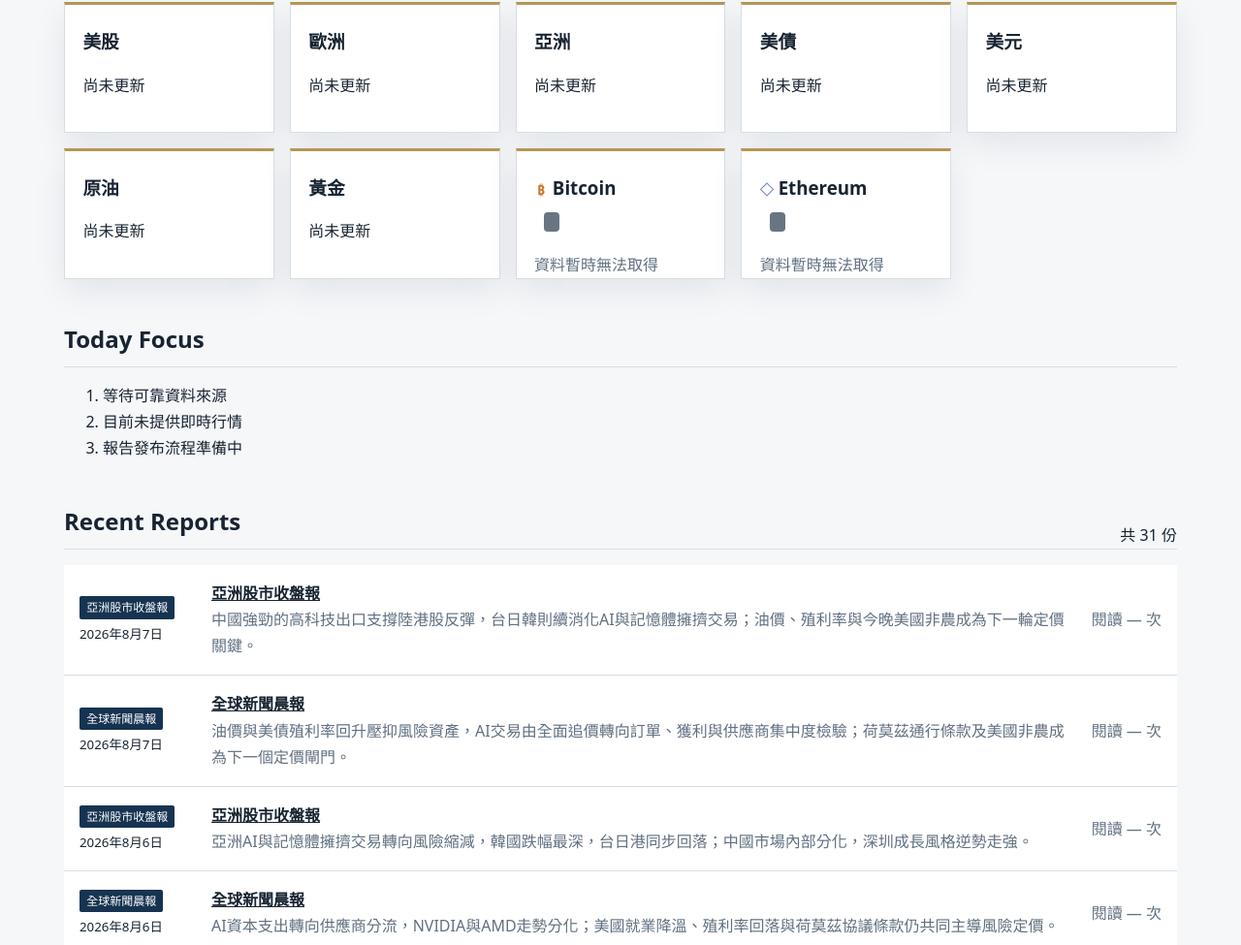
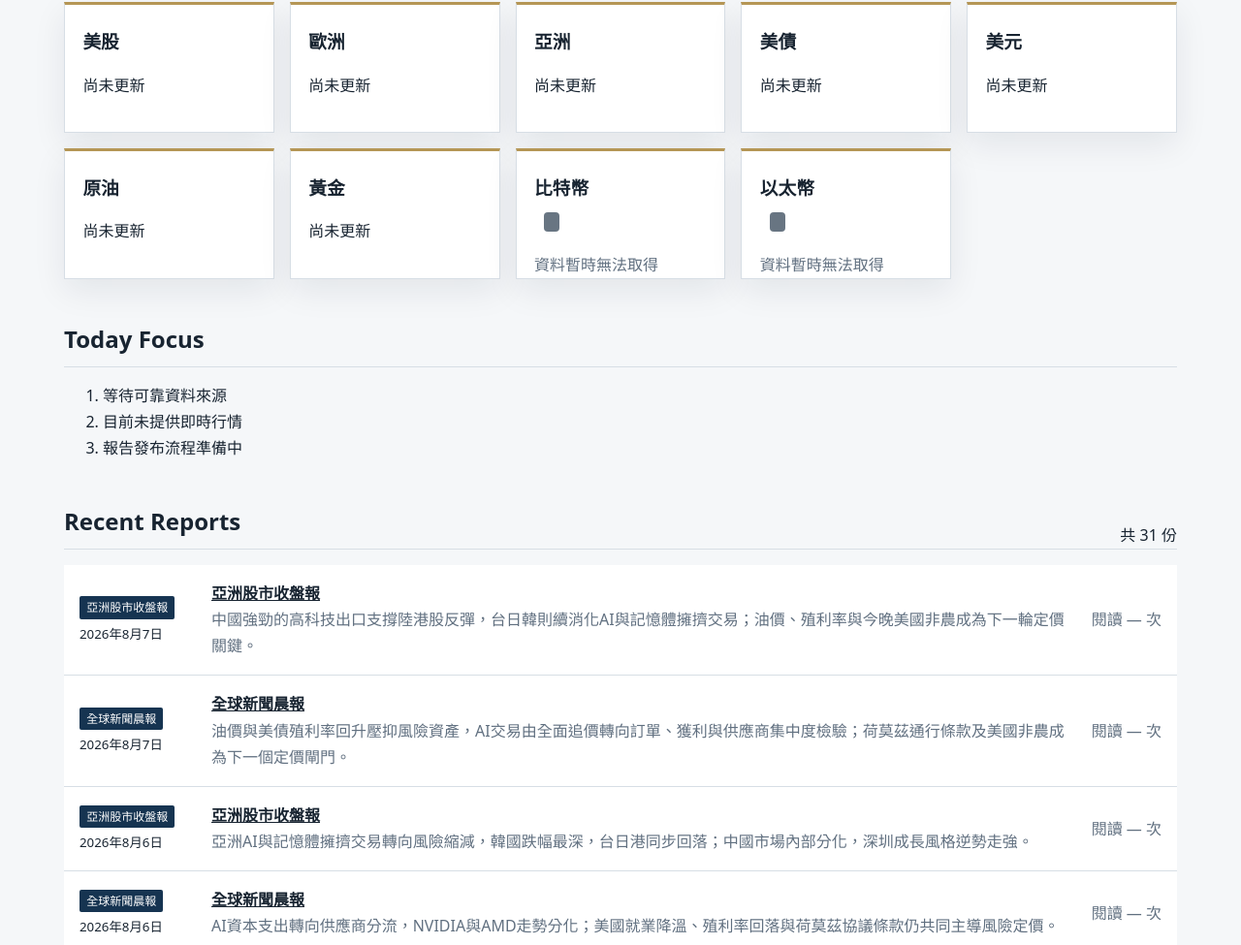
Before and after one commit to hsuchiaofu/asia-market-intelligence, a plain HTML site: page index.html in a window 1280 px wide. Shown: the part 1417-2392 px from the top of the page at 97% size. Drawn offline with Linux system fonts and the light colour scheme; no server answers.

Commit message:
Update homepage dashboard labels and localization

```diff
--- a/index.html
+++ b/index.html
@@ -75,8 +75,8 @@
           <article class="card"><h3>美元</h3><p>尚未更新</p></article>
           <article class="card"><h3>原油</h3><p>尚未更新</p></article>
           <article class="card"><h3>黃金</h3><p>尚未更新</p></article>
-          <article class="card market-card" data-market-asset="bitcoin"><h3><span class="market-symbol bitcoin" aria-hidden="true">₿</span> Bitcoin</h3><p class="market-price" data-market-price hidden></p><p class="market-change neutral" data-market-change hidden></p><time class="market-time" data-market-time hidden></time><p class="muted" data-market-status>資料暫時無法取得</p></article>
-          <article class="card market-card" data-market-asset="ethereum"><h3><span class="market-symbol ethereum" aria-hidden="true">◇</span> Ethereum</h3><p class="market-price" data-market-price hidden></p><p class="market-change neutral" data-market-change hidden></p><time class="market-time" data-market-time hidden></time><p class="muted" data-market-status>資料暫時無法取得</p></article>
+          <article class="card market-card" data-market-asset="bitcoin"><h3>比特幣</h3><p class="market-price" data-market-price hidden></p><p class="market-change neutral" data-market-change hidden></p><time class="market-time" data-market-time hidden></time><p class="muted" data-market-status>資料暫時無法取得</p></article>
+          <article class="card market-card" data-market-asset="ethereum"><h3>以太幣</h3><p class="market-price" data-market-price hidden></p><p class="market-change neutral" data-market-change hidden></p><time class="market-time" data-market-time hidden></time><p class="muted" data-market-status>資料暫時無法取得</p></article>
         </div>
       </section>
       <section class="section">
```
